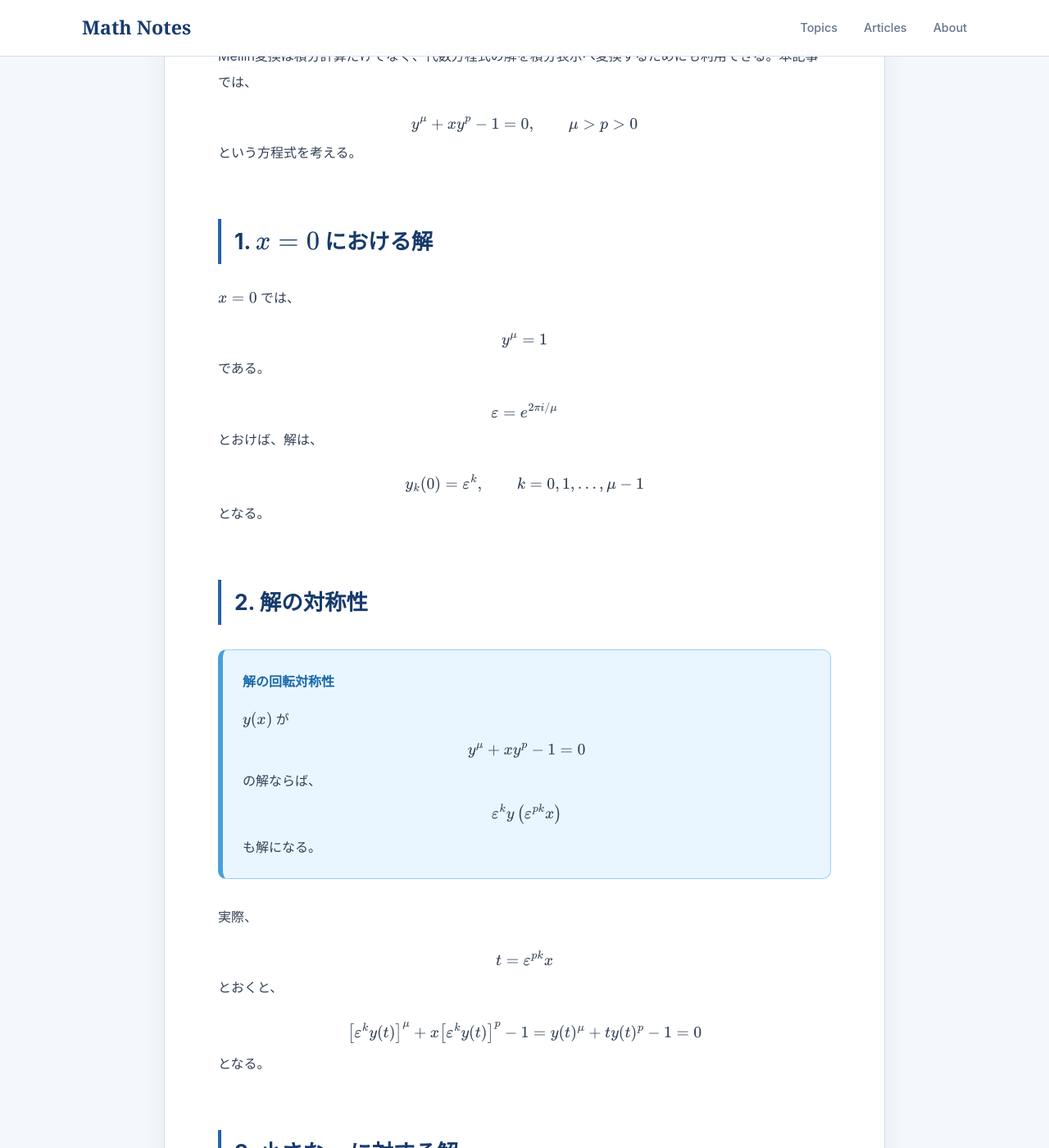
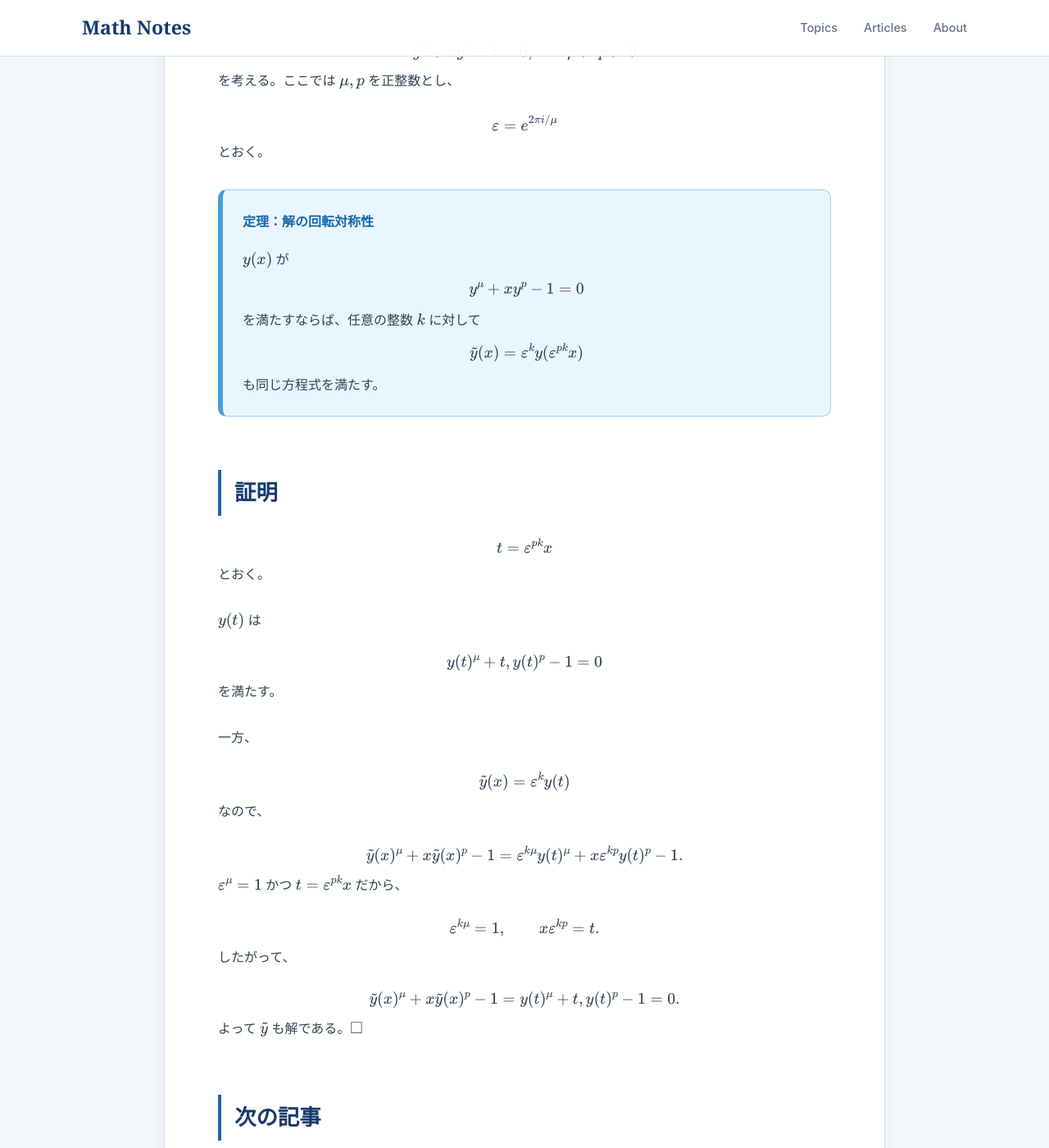
Before and after one commit to koukano/koukano.github.io, a Jekyll site: the page built from articles/mellin-algebraic-equation.md, in a window 1280 px wide and 1400 px high, scrolled down 311 px. Shown: the whole window at 82% size. Built offline with Jekyll 4.4.1, drawn with Linux system fonts in a browser that asks for light colours; some of the changed text lies outside the part shown.

Commit message:
Split algebraic root symmetry into a single-theorem article

```diff
--- a/articles/mellin-algebraic-equation.md
+++ b/articles/mellin-algebraic-equation.md
@@ -1,59 +1,27 @@
 ---
 layout: article
-title: "Mellin変換による代数方程式の解の表示"
+title: "代数方程式の解の回転対称性"
 category: "gamma-function"
 category_label: "ガンマ関数"
 ---
 
-Mellin変換は積分計算だけでなく、代数方程式の解を積分表示へ変換するためにも利用できる。本記事では、
-
 $$
-y^\mu
-+
-xy^p
--
-1
-=
-0,
+y^\mu+xy^p-1=0,
 \qquad
 \mu>p>0
 $$
 
-という方程式を考える。
-
-## 1. $x=0$ における解
-
-$x=0$ では、
+を考える。ここでは $\mu,p$ を正整数とし、
 
 $$
-y^\mu=1
+\varepsilon=e^{2\pi i/\mu}
 $$
 
-である。
-
-$$
-\varepsilon
-=
-e^{2\pi i/\mu}
-$$
-
-とおけば、解は、
-
-$$
-y_k(0)
-=
-\varepsilon^k,
-\qquad
-k=0,1,\ldots,\mu-1
-$$
-
-となる。
-
-## 2. 解の対称性
+とおく。
 
 <div class="math-box theorem-box">
 
-<div class="math-box-title">解の回転対称性</div>
+<div class="math-box-title">定理：解の回転対称性</div>
 
 $y(x)$ が
 
@@ -61,170 +29,77 @@ $$
 y^\mu+xy^p-1=0
 $$
 
-の解ならば、
+を満たすならば、任意の整数 $k$ に対して
 
 $$
+\widetilde y(x)
+=
 \varepsilon^k
-y\left(
-\varepsilon^{pk}x
-\right)
+y(\varepsilon^{pk}x)
 $$
 
-も解になる。
+も同じ方程式を満たす。
 
 </div>
 
-実際、
+## 証明
 
 $$
 t=\varepsilon^{pk}x
 $$
 
-とおくと、
+とおく。
+
+$y(t)$ は
 
 $$
-\left[
-\varepsilon^ky(t)
-\right]^\mu
-+
-x\left[
-\varepsilon^ky(t)
-\right]^p
--
-1
-=
-y(t)^\mu
-+
-ty(t)^p
--
-1
-=
-0
+y(t)^\mu+t,y(t)^p-1=0
 $$
 
-となる。
+を満たす。
 
-## 3. 小さな $x$ に対する解
-
-$x$ が十分小さいとき、ルーシェの定理を用いることで、$y=1$ の近くに解が1つ存在することを示すことができる。上の回転対称性を利用すれば、$x=0$ における各 $\mu$ 乗根から出る解を対応させることができる。
-
-## 4. 実数上の正の解
-
-$x>0$ に対して $y(0)=1$ から続く実数解を考える。方程式から、
+一方、
 
 $$
-x
+\widetilde y(x)
 =
-y^{-p}
--
-y^{\mu-p}
+\varepsilon^k y(t)
 $$
 
-と書ける。
-
-$x$ が $0$ から $\infty$ へ動くとき、この解では $y$ は $1$ から $0$ へ動く。
-
-## 5. $y^\mu$ のMellin変換
+なので、
 
 $$
-Y(z)
-=
-\int_0^\infty
-y^\mu(x)x^{z-1}\,dx
+\begin{aligned}
+\widetilde y(x)^\mu
++x\widetilde y(x)^p-1
+&=
+\varepsilon^{k\mu}y(t)^\mu
++x\varepsilon^{kp}y(t)^p-1.
+\end{aligned}
 $$
 
-とおく。
-
-$x=y^{-p}-y^{\mu-p}$ を用いて変数変換し、ベータ関数の表示へ整理すると、
-
-<div class="math-box theorem-box">
-
-<div class="math-box-title">Mellin変換</div>
+$\varepsilon^\mu=1$ かつ
+$t=\varepsilon^{pk}x$ だから、
 
 $$
-Y(z)
-=
-\frac{
-\Gamma(z)
-\Gamma\left(
-\frac{\mu-pz}{\mu}
-\right)
-}{
-\Gamma\left(
-\frac{\mu-pz}{\mu}
-+
-z
-+
-1
-\right)
-}
+\varepsilon^{k\mu}=1,
+\qquad
+x\varepsilon^{kp}=t.
 $$
 
-を得る。
-
-</div>
-
-積分の収束範囲は、
+したがって、
 
 $$
-0<\operatorname{Re}z<\frac{\mu}{p}
+\widetilde y(x)^\mu
++x\widetilde y(x)^p-1
+=
+y(t)^\mu+t,y(t)^p-1
+=
+0.
 $$
 
-となる。
+よって $\widetilde y$ も解である。$\square$
 
-## 6. Mellin反転
+## 次の記事
 
-Mellin反転公式により、
-
-$$
-y^\mu(x)
-=
-\frac{1}{2\pi i}
-\int_{c-i\infty}^{c+i\infty}
-Y(z)x^{-z}\,dz,
-\qquad
-0<c<\frac{\mu}{p}
-$$
-
-と表される。
-
-この積分では、$\Gamma(z)$ の極が左半平面に並び、
-
-$$
-\Gamma\left(
-\frac{\mu-pz}{\mu}
-\right)
-$$
-
-の極が右半平面に並ぶ。積分路をどちらへ閉じるかによって、異なる領域での級数表示が得られる。
-
-## 7. Mellin変換と微分作用素
-
-Mellin反転積分では、
-
-$$
--x\frac{d}{dx}
-$$
-
-という微分作用素が、Mellin変数側の $z$ の掛け算に対応する。
-
-すなわち、多項式 $\phi$ に対して、
-
-$$
-\phi\left(
--x\frac{d}{dx}
-\right)
-y^\mu(x)
-=
-\frac{1}{2\pi i}
-\int
-\phi(z)Y(z)x^{-z}\,dz
-$$
-
-という対応を考えることができる。
-
-また、$Y(z+\mu)/Y(z)$ をガンマ関数の関数方程式で整理すると有理関数になるため、これを用いて $y^\mu(x)$ が線形微分方程式を満たすことが導かれる。
-
-## 8. まとめ
-
-代数方程式の解をMellin変換すると、ガンマ関数の積と商で表される関数 $Y(z)$ が現れる。Mellin反転によって元の解を複素積分として表すことができ、極と留数から級数展開を得ることができる。
+[代数方程式の解のMellin変換](/articles/mellin-algebraic-transform.html)
```
